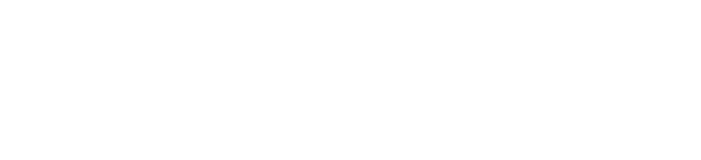
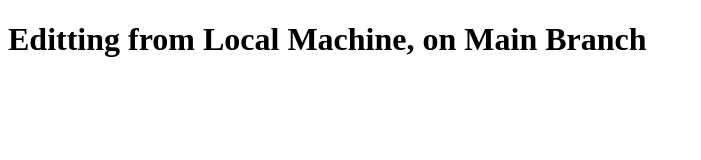
Before and after one commit to erfan-intech/localtoweb, a plain HTML site: page index.html in a window 1280 px wide. Shown: the whole page, without its empty margins (0-701 px from the left). Drawn offline with Linux system fonts and the light colour scheme.

Commit message:
commit7main

```diff
--- a/index.html
+++ b/index.html
@@ -6,6 +6,6 @@
     <title>LocaltoWeb</title>
 </head>
 <body>
-
+    <h1>Editting from Local Machine, on Main Branch</h1>
 </body>
 </html>
```
